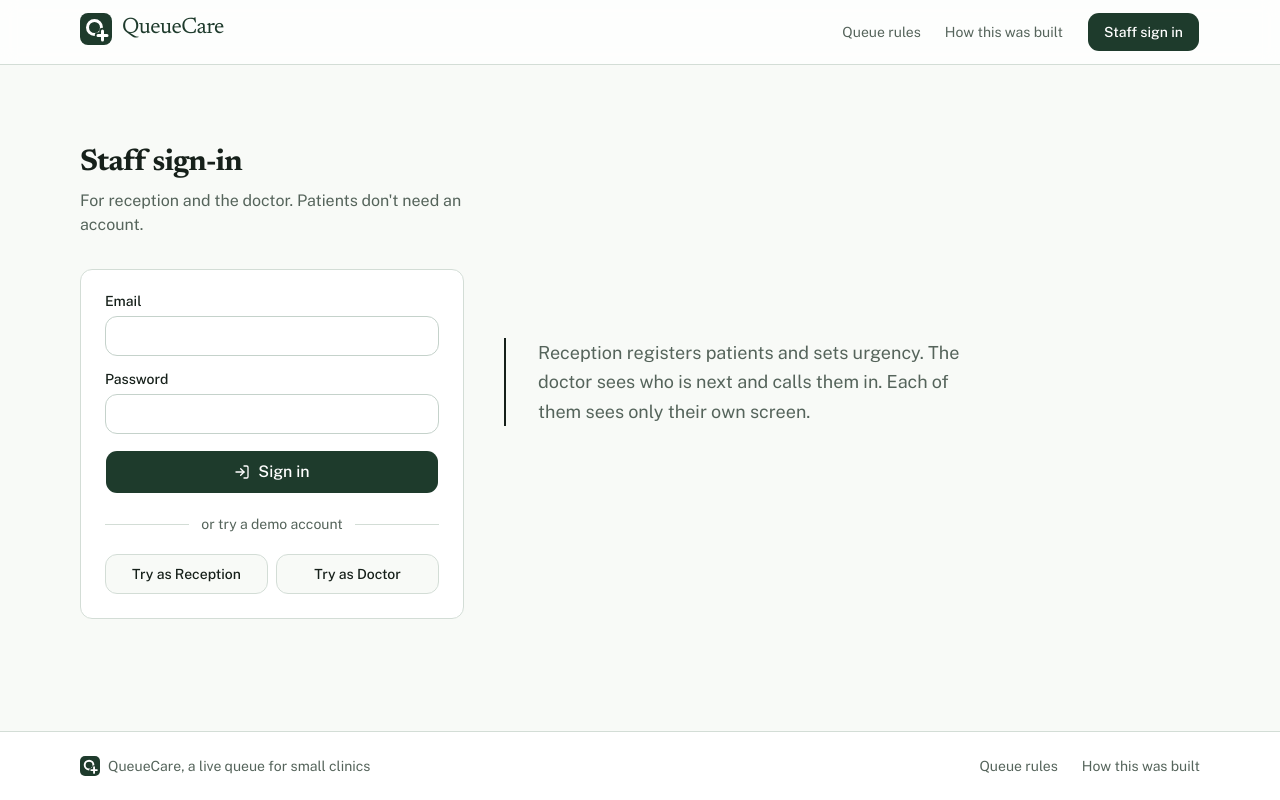
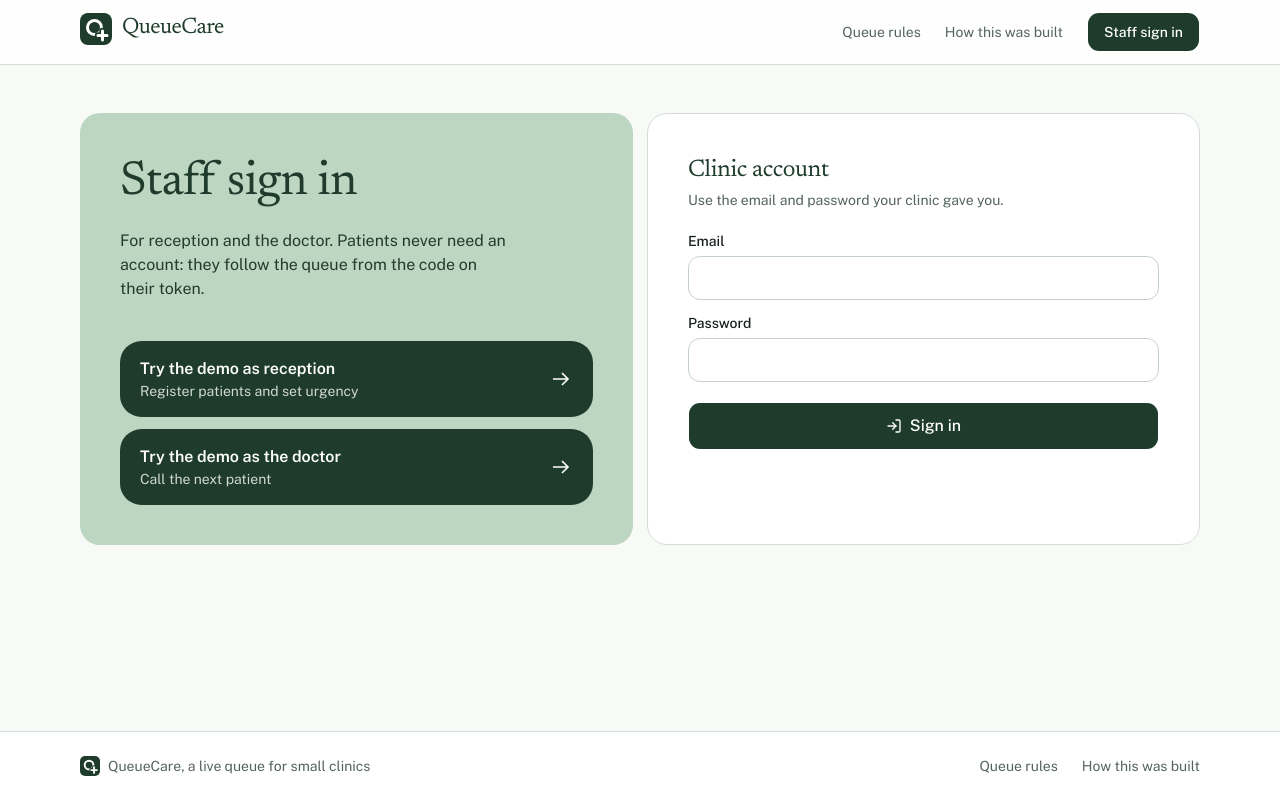
Before and after one commit to ahmed-malikk/QueueCare, a Next.js app: page /login in a window 1280 px wide. Built offline with nearby package versions, Linux system fonts and the light colour scheme; no server answers.

Commit message:
feat: sign-in page in the new design
- A sage panel explains who signs in and offers the two demo accounts
- The clinic account form sits in its own panel with larger fields
- Error messages and the redirect for signed-in staff are unchanged

Closes #36

```diff
--- a/src/app/login/SignInForm.tsx
+++ b/src/app/login/SignInForm.tsx
@@ -1,50 +1,65 @@
 "use client";
 
-import { useActionState, useRef } from "react";
+import { useActionState } from "react";
 import { CircleAlert, Loader2, LogIn } from "lucide-react";
 import { Alert, AlertDescription } from "@/components/ui/alert";
 import { Button } from "@/components/ui/button";
 import { Input } from "@/components/ui/input";
 import { Label } from "@/components/ui/label";
-import { Separator } from "@/components/ui/separator";
 import { signIn, type SignInState } from "./actions";
 
 const initialState: SignInState = { error: null };
 
 // Public demo logins, so anyone reviewing the project can try both roles.
 const DEMO_ACCOUNTS = [
-  { label: "Try as Reception", email: "reception@queuecare.demo", password: "QueueCare-Reception-1" },
-  { label: "Try as Doctor", email: "doctor@queuecare.demo", password: "QueueCare-Doctor-1" },
+  { label: "Try the demo as reception", hint: "Register patients and set urgency", email: "reception@queuecare.demo", password: "QueueCare-Reception-1" },
+  { label: "Try the demo as the doctor", hint: "Call the next patient", email: "doctor@queuecare.demo", password: "QueueCare-Doctor-1" },
 ];
+
+/** Fills the sign-in form with a demo account and moves focus to the Sign in button. */
+function fillDemo(email: string, password: string) {
+  const form = document.getElementById("sign-in-form") as HTMLFormElement | null;
+  if (!form) return;
+  (form.elements.namedItem("email") as HTMLInputElement).value = email;
+  (form.elements.namedItem("password") as HTMLInputElement).value = password;
+  form.querySelector<HTMLButtonElement>("button[type=submit]")?.focus();
+}
+
+export function DemoAccounts() {
+  return (
+    <div className="grid gap-3">
+      {DEMO_ACCOUNTS.map((account) => (
+        <button
+          key={account.label}
+          type="button"
+          onClick={() => fillDemo(account.email, account.password)}
+          className="group flex items-center justify-between rounded-2xl bg-primary px-5 py-4 text-left text-primary-foreground transition-[translate,scale,box-shadow,background-color] duration-200 ease-(--ease-out-soft) hover:-translate-y-0.5 hover:bg-primary-hover hover:shadow-[0_14px_26px_-16px_rgb(30_59_44/0.7)] focus-visible:ring-3 focus-visible:ring-ring/50 focus-visible:outline-none active:scale-[0.98] motion-reduce:transition-none motion-reduce:hover:translate-y-0"
+        >
+          <span>
+            <span className="block text-base font-semibold">{account.label}</span>
+            <span className="block text-sm opacity-80">{account.hint}</span>
+          </span>
+          <svg viewBox="0 0 24 24" fill="none" stroke="currentColor" strokeWidth="1.6" aria-hidden="true" className="size-6 transition-transform duration-200 group-hover:translate-x-1.5 motion-reduce:transition-none">
+            <path d="M4 12h15M13 6l6 6-6 6" />
+          </svg>
+        </button>
+      ))}
+    </div>
+  );
+}
 
 export function SignInForm() {
   const [state, formAction, pending] = useActionState(signIn, initialState);
-  const emailRef = useRef<HTMLInputElement>(null);
-  const passwordRef = useRef<HTMLInputElement>(null);
-
-  function fillDemo(email: string, password: string) {
-    if (emailRef.current) emailRef.current.value = email;
-    if (passwordRef.current) passwordRef.current.value = password;
-    passwordRef.current?.focus();
-  }
 
   return (
-    <div className="grid gap-5">
-      <form action={formAction} className="grid gap-4">
+    <form id="sign-in-form" action={formAction} className="grid gap-4">
       <div className="grid gap-2">
         <Label htmlFor="email">Email</Label>
-          <Input ref={emailRef} id="email" name="email" type="email" autoComplete="username" required />
+        <Input id="email" name="email" type="email" autoComplete="username" required className="h-11" />
       </div>
       <div className="grid gap-2">
         <Label htmlFor="password">Password</Label>
-          <Input
-            ref={passwordRef}
-            id="password"
-            name="password"
-            type="password"
-            autoComplete="current-password"
-            required
-          />
+        <Input id="password" name="password" type="password" autoComplete="current-password" required className="h-11" />
       </div>
 
       {state.error && (
@@ -54,29 +69,10 @@ export function SignInForm() {
         </Alert>
       )}
 
-        <Button type="submit" size="lg" className="w-full" disabled={pending}>
+      <Button type="submit" size="lg" className="mt-1 h-12 w-full text-base" disabled={pending}>
         {pending ? <Loader2 className="animate-spin" /> : <LogIn />}
         {pending ? "Signing in…" : "Sign in"}
       </Button>
     </form>
-
-      <div className="flex items-center gap-3 text-sm text-muted-foreground">
-        <Separator className="flex-1" />
-        or try a demo account
-        <Separator className="flex-1" />
-      </div>
-      <div className="grid grid-cols-2 gap-2">
-        {DEMO_ACCOUNTS.map((account) => (
-          <Button
-            key={account.label}
-            type="button"
-            variant="outline"
-            onClick={() => fillDemo(account.email, account.password)}
-          >
-            {account.label}
-          </Button>
-        ))}
-      </div>
-    </div>
   );
 }
--- a/src/app/login/page.tsx
+++ b/src/app/login/page.tsx
@@ -2,9 +2,9 @@ import type { Metadata } from "next";
 import { redirect } from "next/navigation";
 import { getCurrentUser } from "@/lib/dal";
 import { checkAccess } from "@/lib/access";
-import { SignInForm } from "./SignInForm";
+import { DemoAccounts, SignInForm } from "./SignInForm";
 
-export const metadata: Metadata = { title: "Staff sign-in · QueueCare" };
+export const metadata: Metadata = { title: "Staff sign in · QueueCare" };
 
 export default async function LoginPage() {
   // Staff who are already signed in go straight to their screen.
@@ -13,20 +13,23 @@ export default async function LoginPage() {
   if (!access.allow) redirect(access.redirectTo);
 
   return (
-    <section className="grid gap-10 py-12 sm:py-20 md:grid-cols-[24rem_1fr]">
-      <div>
-        <h1 className="text-3xl font-bold tracking-tight">Staff sign-in</h1>
-        <p className="mt-2 text-muted-foreground">For reception and the doctor. Patients don&apos;t need an account.</p>
-        <div className="mt-8 rounded-lg border bg-card p-5 sm:p-6">
-          <SignInForm />
+    <section className="grid gap-3.5 py-8 sm:py-12 md:grid-cols-2">
+      <div className="flex flex-col rounded-[1.25rem] bg-sage p-7 sm:p-10">
+        <h1 className="text-4xl leading-tight text-primary sm:text-5xl">Staff sign in</h1>
+        <p className="mt-4 max-w-[40ch] text-[#26392e]">
+          For reception and the doctor. Patients never need an account: they follow the queue from the code on their
+          token.
+        </p>
+        <div className="mt-8 md:mt-auto md:pt-10">
+          <DemoAccounts />
         </div>
       </div>
-      <aside className="hidden self-center border-l-2 border-foreground pl-8 text-muted-foreground md:block">
-        <p className="max-w-[40ch] text-lg leading-relaxed">
-          Reception registers patients and sets urgency. The doctor sees who is next and calls them in. Each of them
-          sees only their own screen.
-        </p>
-      </aside>
+
+      <div className="rounded-[1.25rem] border bg-card p-7 sm:p-10">
+        <h2 className="text-2xl text-primary">Clinic account</h2>
+        <p className="mt-1 mb-6 text-sm text-muted-foreground">Use the email and password your clinic gave you.</p>
+        <SignInForm />
+      </div>
     </section>
   );
 }
```
Also changed, not shown: 1 other file (tests, documents, lock files or other folders). Lines whose indentation alone changed are shown as unchanged.
